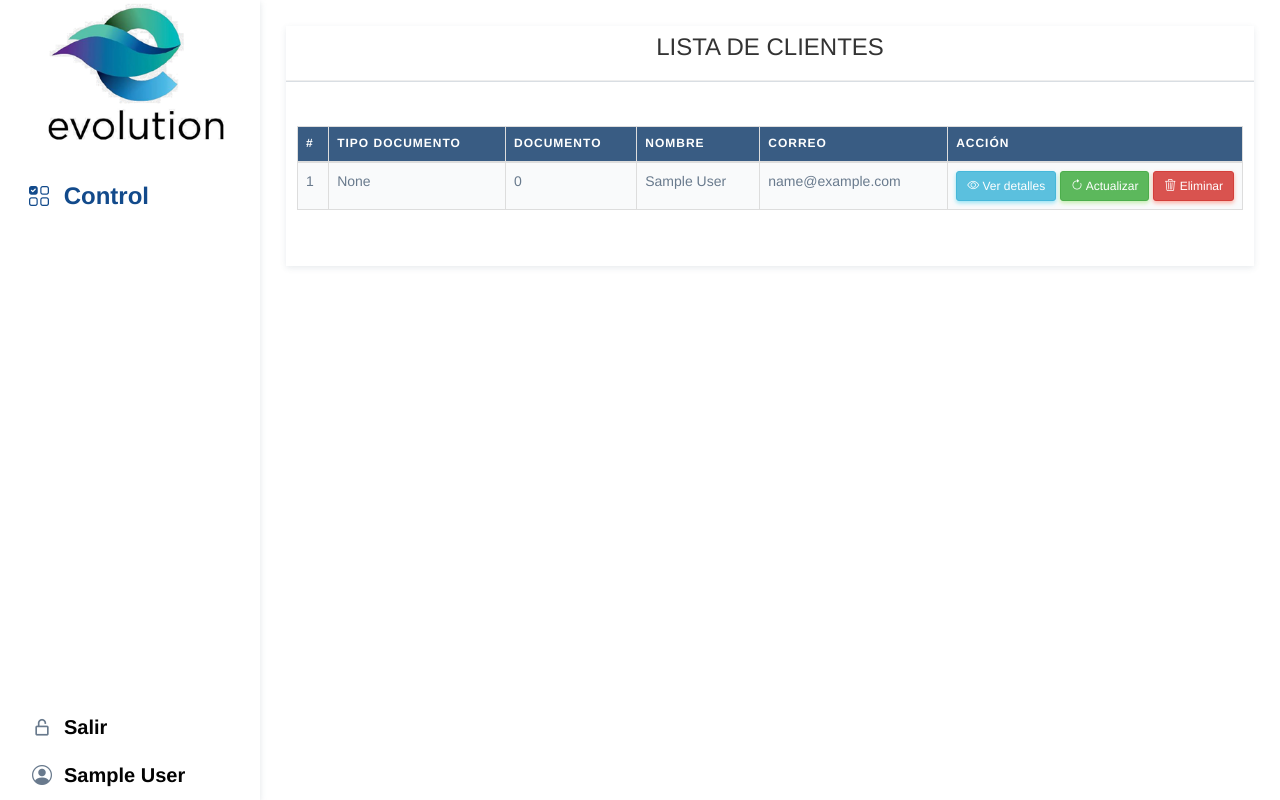
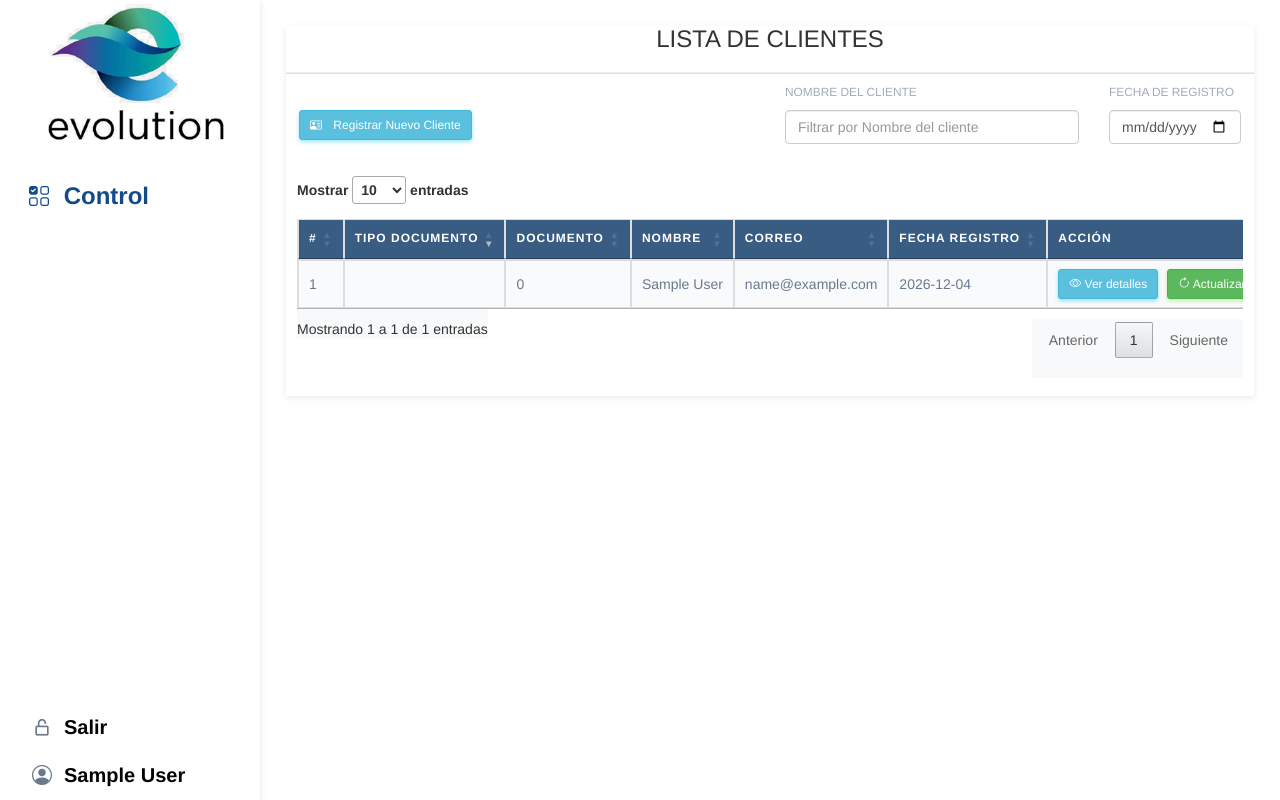
Before and after one commit to hmedina2024/Evolution_plastic_V1, a Flask app: page /lista-de-clientes in a window 1280 px wide. Run offline with Flask 3, Linux system fonts and the light colour scheme; the visitor is signed in with stand-in values (Sample User, id 1); lists and menus that the app fills with data are empty; parts of the project's set-up code (start-up, migrations or seed data) failed here and were passed over; some libraries are stand-ins or nearby versions.

Commit message:
Se agrega Filtros a las listas de operaciones y clientes

```diff
--- a/my-app/controllers/funciones_home.py
+++ b/my-app/controllers/funciones_home.py
@@ -8,10 +8,11 @@ from conexion.models import db, Operaciones, Empleados, TipoEmpleado, Procesos,
 import datetime
 import re
 import openpyxl  # Para generar el Excel
-from flask import send_file, session, Flask
+from flask import send_file, session, Flask,url_for
 from conexion.models import db, Empleados, Procesos, Actividades, OrdenProduccion
 from sqlalchemy import or_
 from datetime import datetime,timedelta
+from flask_sqlalchemy import SQLAlchemy
 
 ### Empleados
 def procesar_form_empleado(dataForm, foto_perfil):
@@ -502,23 +503,53 @@ def procesar_imagen_cliente(foto):
         return []
 
 # Lista de Clientes con paginación
-def sql_lista_clientes_bd(page=1, per_page=10):
+def buscar_cliente_bd(search='', start=0, length=10):
     try:
-        offset = (page - 1) * per_page
-        query = db.session.query(Clientes).filter(Clientes.fecha_borrado.is_(None)).order_by(Clientes.id_cliente.desc()).limit(per_page).offset(offset)
-        clientes_bd = query.all()
-        return [{
+        # Consulta base
+        query = db.session.query(Clientes)
+
+        # Filtros
+        if search:
+            # Buscar en múltiples columnas
+            query = query.filter(
+                db.or_(
+                    Clientes.nombre_cliente.ilike(f'%{search}%'),
+                    Clientes.documento.ilike(f'%{search}%'),
+                    Clientes.email_cliente.ilike(f'%{search}%'),
+                    db.func.date(Clientes.fecha_registro) == search  # Para búsqueda exacta de fecha
+                )
+            )
+
+        # Total de registros sin filtrar
+        total = db.session.query(Clientes).count()
+        app.logger.debug(f"Total de registros sin filtrar: {total}")
+
+        # Total de registros filtrados
+        total_filtered = query.count()
+        app.logger.debug(f"Total de registros filtrados: {total_filtered}")
+
+        # Aplicar paginación
+        clientes = query.order_by(Clientes.id_cliente.desc()).offset(start).limit(length).all()
+        app.logger.debug(f"Clientes obtenidos: {len(clientes)} registros")
+
+        # Formatear los datos
+        data = [{
             'id_cliente': c.id_cliente,
             'tipo_documento': c.tipo_documento,
             'documento': c.documento,
             'nombre_cliente': c.nombre_cliente,
-            'telefono_cliente': c.telefono_cliente,
+            'email_cliente': c.email_cliente,
+            'fecha_registro': c.fecha_registro.strftime('%Y-%m-%d') if c.fecha_registro else None,
             'foto_cliente': c.foto_cliente,
-            'email_cliente': c.email_cliente
-        } for c in clientes_bd]
+            'url_editar': url_for('viewEditarCliente', id=c.id_cliente)
+        } for c in clientes]
+        app.logger.debug(f"Datos formateados: {data}")
+
+        return data, total, total_filtered
+
     except Exception as e:
-        app.logger.error(f"Error en la función sql_lista_clientes_bd: {e}")
-        return None
+        app.logger.error(f"Ocurrió un error en def buscar_cliente_bd: {str(e)}")
+        return [], 0, 0
 
 # Total clientes:
 def get_total_clientes():
@@ -549,19 +580,66 @@ def sql_detalles_clientes_bd(id_cliente):
         app.logger.error(f"Error en la función sql_detalles_clientes_bd: {e}")
         return None
 
-def buscar_cliente_bd(search):
+def buscar_cliente_bd(search='', search_date='', start=0, length=10, order=[{'column': 0, 'dir': 'desc'}]):
     try:
-        query = db.session.query(Clientes).filter(Clientes.nombre_cliente.ilike(f'%{search}%')).order_by(Clientes.id_cliente.desc()).all()
-        return [{
+        query = db.session.query(Clientes)
+
+        # Aplicar filtros
+        if search:
+            query = query.filter(Clientes.nombre_cliente.ilike(f'%{search}%'))
+        if search_date:
+            query = query.filter(db.func.date(Clientes.fecha_registro) == search_date)
+
+        # Total de registros sin filtrar
+        total = db.session.query(Clientes).count()
+        app.logger.debug(f"Total de registros sin filtrar: {total}")
+
+        # Total de registros filtrados
+        total_filtered = query.count()
+        app.logger.debug(f"Total de registros filtrados: {total_filtered}")
+
+        # Mapear columnas de DataTables a campos de la tabla
+        column_map = {
+            0: Clientes.id_cliente,          # #
+            1: Clientes.tipo_documento,      # Tipo Documento
+            2: Clientes.documento,           # Documento
+            3: Clientes.nombre_cliente,      # Nombre
+            4: Clientes.email_cliente,       # Correo
+            5: Clientes.fecha_registro       # Fecha Registro
+        }
+
+        # Aplicar ordenamiento basado en el parámetro 'order' de DataTables
+        if order and len(order) > 0:
+            order_col = order[0]['column']
+            order_dir = order[0]['dir']
+            if order_col in column_map:
+                if order_dir == 'asc':
+                    query = query.order_by(column_map[order_col].asc())
+                else:
+                    query = query.order_by(column_map[order_col].desc())
+
+        # Aplicar paginación
+        clientes = query.offset(start).limit(length).all()
+        app.logger.debug(f"Clientes obtenidos: {len(clientes)} registros")
+
+        # Formatear los datos
+        data = [{
             'id_cliente': c.id_cliente,
             'tipo_documento': c.tipo_documento,
             'documento': c.documento,
             'nombre_cliente': c.nombre_cliente,
-            'email_cliente': c.email_cliente
-        } for c in query]
+            'email_cliente': c.email_cliente,
+            'fecha_registro': c.fecha_registro.strftime('%Y-%m-%d') if c.fecha_registro else None,
+            'foto_cliente': c.foto_cliente,
+            'url_editar': url_for('viewEditarCliente', id=c.id_cliente)
+        } for c in clientes]
+        app.logger.debug(f"Datos formateados: {data}")
+
+        return data, total, total_filtered
+
     except Exception as e:
-        app.logger.error(f"Ocurrió un error en def buscar_cliente_bd: {e}")
-        return []
+        app.logger.error(f"Ocurrió un error en def buscar_cliente_bd: {str(e)}")
+        return [], 0, 0
 
 def buscar_cliente_unico(id):
     try:
@@ -841,11 +919,81 @@ def sql_lista_operaciones_bd(page=1, per_page=10):
             'proceso': o.proceso,
             'actividad': o.actividad,
             'codigo_op': o.codigo_op,
-            'cantidad': o.cantidad
+            'cantidad': o.cantidad,
+            'fecha_registro': o.fecha_registro
         } for o in operaciones_bd]
     except Exception as e:
         app.logger.error(f"Error en la función sql_lista_operaciones_bd: {e}")
         return None
+
+def buscar_operaciones_bd(empleado='', fecha='', hora='', start=0, length=10, order=[{'column': 0, 'dir': 'desc'}]):
+    try:
+        query = db.session.query(Operaciones)
+
+        # Aplicar filtros
+        if empleado:
+            query = query.filter(
+                db.or_(
+                    Operaciones.nombre_empleado.ilike(f'%{empleado}%')
+                )
+            )
+        if fecha:
+            query = query.filter(db.func.date(Operaciones.fecha_registro) == fecha)
+        if hora:
+            # Suponiendo que fecha_registro incluye hora (datetime), filtramos por hora
+            query = query.filter(db.func.time(Operaciones.fecha_registro) == hora)
+
+        # Total de registros sin filtrar
+        total = db.session.query(Operaciones).count()
+        app.logger.debug(f"Total de registros sin filtrar: {total}")
+
+        # Total de registros filtrados
+        total_filtered = query.count()
+        app.logger.debug(f"Total de registros filtrados: {total_filtered}")
+
+        # Mapear columnas de DataTables a campos de la tabla
+        column_map = {
+            0: Operaciones.id_operacion,      # #
+            1: Operaciones.id_operacion,      # ID
+            2: Operaciones.nombre_empleado,   # Empleado
+            3: Operaciones.proceso,           # Proceso
+            4: Operaciones.actividad,         # Actividad
+            5: Operaciones.codigo_op,         # Cod. OP
+            6: Operaciones.cantidad,          # Cantidad
+            7: Operaciones.fecha_registro     # fecha_registro
+        }
+
+        # Aplicar ordenamiento basado en el parámetro 'order' de DataTables
+        if order and len(order) > 0:
+            order_col = order[0]['column']
+            order_dir = order[0]['dir']
+            if order_col in column_map:
+                if order_dir == 'asc':
+                    query = query.order_by(column_map[order_col].asc())
+                else:
+                    query = query.order_by(column_map[order_col].desc())
+
+        # Aplicar paginación
+        operaciones = query.offset(start).limit(length).all()
+        app.logger.debug(f"Operaciones obtenidas: {len(operaciones)} registros")
+
+        # Formatear los datos
+        data = [{
+            'id_operacion': o.id_operacion,
+            'nombre_empleado': o.nombre_empleado,
+            'proceso': o.proceso,
+            'actividad': o.actividad,
+            'codigo_op': o.codigo_op,
+            'cantidad': o.cantidad,
+            'fecha_registro': (o.fecha_registro - timedelta(hours=5)).strftime('%Y-%m-%d %I:%M %p')
+        } for o in operaciones]
+        app.logger.debug(f"Datos formateados: {data}")
+
+        return data, total, total_filtered
+
+    except Exception as e:
+        app.logger.error(f"Ocurrió un error en buscar_operaciones_bd: {str(e)}")
+        return [], 0, 0
 
 
 def get_total_operaciones():
@@ -896,7 +1044,7 @@ def buscar_operacion_unico(id):
                 'novedad': operacion.novedad,
                 'fecha_hora_inicio': operacion.fecha_hora_inicio,
                 'fecha_hora_fin': operacion.fecha_hora_fin,
-                'fecha_registro': operacion.fecha_registro
+                'fecha_registro': (operacion.fecha_registro - timedelta(hours=5)).strftime('%Y-%m-%d %I:%M %p'),
             }
         return None
     except Exception as e:
--- a/my-app/static/assets/css/my_style.css
+++ b/my-app/static/assets/css/my_style.css
@@ -297,3 +297,46 @@ tbody tr:hover {
   padding: 6px 12px; /* Asegura un padding consistente con los campos de formulario */
   box-sizing: border-box; /* Incluye padding y bordes en el cálculo de la altura */
 }
+
+
+  .table-responsive {
+    max-height: 700px !important; /* Altura fija para la tabla */
+    overflow-y: auto; /* Desplazamiento vertical dentro de la tabla */
+    position: relative; /* Asegurar que los elementos internos no afecten el contenedor */
+  }
+  .dataTables_wrapper {
+    overflow: visible; /* Permitir que los controles queden fuera del área de desplazamiento */
+  }
+  .dataTables_length, .dataTables_filter, .dataTables_info, .dataTables_paginate {
+    margin-bottom: 10px; /* Espaciado para que los controles sean visibles */
+  }
+  .dataTables_paginate {
+    padding-bottom: 20px; /* Espacio adicional en la parte inferior */
+  }
+  /* Fijar los controles en la parte inferior */
+  .dataTables_wrapper .dataTables_info,
+  .dataTables_wrapper .dataTables_paginate {
+    position: sticky;
+    bottom: 0;
+    background: #f8f9fa; /* Color de fondo para que sean visibles */
+    z-index: 10;
+  }
+
+  .table-responsive {
+    max-height: 700px !important;
+    overflow-y: auto;
+  }
+  .dataTables_wrapper .dataTables_paginate {
+    margin-top: 10px;
+    padding-bottom: 20px;
+  }
+
+
+  .btn-sm {
+    margin-right: 5px;
+    padding: 2px 8px;
+    font-size: 0.85rem;
+  }
+  .btn-sm:last-child {
+    margin-right: 0;
+  }
--- a/my-app/templates/public/clientes/lista_clientes.html
+++ b/my-app/templates/public/clientes/lista_clientes.html
@@ -1,28 +1,38 @@
 {% extends 'public/base_cpanel.html' %}
-<!--Cambiando el title-->
 {% block title %}Lista de Clientes{% endblock %}
-<!--Inicio del block-->
-{% block body %}
 
-<script src="https://code.jquery.com/jquery-3.6.0.min.js"></script>
-<script src="https://cdn.datatables.net/1.11.5/js/jquery.dataTables.min.js"></script>
+{% block customCSS %}
 <link rel="stylesheet" href="https://cdn.datatables.net/1.11.5/css/jquery.dataTables.min.css">
 
+{% endblock %}
+
+{% block body %}
 <div class="card" style="border-radius: 0px !important">
-  <div class="row justify-content-center mb-2">
-    <div class="col-md-12 mb-4">
-      <h3 class="text-center mt-2 mb-3">LISTA DE CLIENTES</h3>
+  <div class="row justify-content-center mb-0">
+    <div class="col-md-12 mb-0">
+      <h3 class="text-center mt-0 mb-3">LISTA DE CLIENTES</h3>
       <hr />
+    </div>
+    <div class="row justify-content-end mb-3">
+      <div class="col-md-6 mt-0 py-3">
+        <a href="{{ url_for('viewFormCliente') }}" class="btn btn-info btn-sm">
+          <i class="bi bi-person-vcard me-2"></i> Registrar Nuevo Cliente
+        </a>
+      </div>
+      <div class="col-md-4 position-relative mt-0 py-3">
+        <label for="filterNombre" class="form-label small text-muted" style="position: absolute; top: -10px; left: 10px; background: white; padding: 0 5px;">Nombre del Cliente</label>
+        <input type="text" id="filterNombre" class="form-control" placeholder="Filtrar por Nombre del cliente">
+      </div>
+
+      <div class="col-md-2 position-relative mt-0 py-3">
+        <label for="filterFecha" class="form-label small text-muted" style="position: absolute; top: -10px; left: 10px; background: white; padding: 0 5px;">Fecha de registro</label>
+        <input type="date" id="filterFecha" class="form-control">
+      </div>
     </div>
 
     <div class="row justify-content-center mb-2">
-      <div class="table-responsive text-nowrap table-hover" style="max-height: 500px; overflow-y: auto;">
-        <table
-          table-hover
-          id="tbl_clientes"
-          class="table table-striped table-bordered"
-          cellspacing="0"
-          width="100%">
+      <div class="table-responsive text-nowrap table-hover">
+        <table id="tbl_clientes" class="table table-striped table-bordered" cellspacing="0" width="100%">
           <thead>
             <tr>
               <th style="position: sticky; top: 0; background: #395c83; color: white; z-index: 1;">#</th>
@@ -30,81 +40,96 @@
               <th style="position: sticky; top: 0; background: #395c83; color: white; z-index: 1;">Documento</th>
               <th style="position: sticky; top: 0; background: #395c83; color: white; z-index: 1;">Nombre</th>
               <th style="position: sticky; top: 0; background: #395c83; color: white; z-index: 1;">Correo</th>
+              <th style="position: sticky; top: 0; background: #395c83; color: white; z-index: 1;">Fecha Registro</th>
               <th style="position: sticky; top: 0; background: #395c83; color: white; z-index: 1;">Acción</th>
             </tr>
           </thead>
-          <tbody>
-            {% for cliente in clientes %}
-            <tr id="cliente_{{ cliente.id_cliente }}">
-              <td>{{ loop.index }}</td>
-              <td>{{ cliente.tipo_documento }}</td>
-              <td>{{ cliente.documento }}</td>
-              <td>{{ cliente.nombre_cliente }}</td>
-              <td>{{ cliente.email_cliente }}</td>
-              <td width="10px">
-                <a
-                  href="/detalles-cliente/{{ cliente.id_cliente }}"
-                  title="Ver envio"
-                  type="button"
-                  class="btn btn-info btn-sm"
-                  data-bs-toggle="tooltip"
-                  data-bs-offset="0,4"
-                  data-bs-placement="top"
-                  data-bs-html="true"
-                  title="<span>Ver detalles</span>">
-                  <i class="bi bi-eye"></i>
-                  Ver detalles
-                </a>
-                <a
-                  href="{{ url_for('viewEditarCliente', id = cliente.id_cliente) }}"
-                  class="btn btn-success btn-sm"
-                  tooltip="Actualizar Registro">
-                  <i class="bi bi-arrow-clockwise"></i>
-                  Actualizar
-                </a>
-                <a
-                  href="#"
-                  onclick="eliminarCliente('{{ cliente.id_cliente }}','{{ cliente.foto_cliente }}');"
-                  class="btn btn-danger btn-sm"
-                  data-bs-toggle="tooltip"
-                  data-bs-offset="0,4"
-                  data-bs-placement="top"
-                  data-bs-html="true"
-                  title="<span>Eliminar cliente {{ cliente.nombre_cliente }}</span>">
-                  <i class="bi bi-trash3"></i>
-                  Eliminar
-                </a>
-              </td>
-            </tr>
-            {% endfor %}
-          </tbody>
         </table>
-      </div>
-      <!-- Paginación con Flask-Paginate -->
-      <div class="pagination">
-        {{ pagination.links }}
       </div>
     </div>
   </div>
 </div>
+{% endblock %}
 
-{% endblock %}
+{% block customJS %}
+<script src="https://code.jquery.com/jquery-3.6.0.min.js"></script>
+<script src="https://cdn.datatables.net/1.11.5/js/jquery.dataTables.min.js"></script>
 <script>
 $(document).ready(function() {
-      $('#tbl_clientes').DataTable({
-          "pageLength": 10,  // Registros por página
-          "order": [[1, "desc"]],  // Ordenar por la columna Tipo Documento (índice 1) descendente
+    var table = $('#tbl_clientes').DataTable({
+        "serverSide": true,
+        "ajax": {
+            "url": "/buscando-cliente",
+            "type": "POST",
+            "contentType": "application/json",
+            "data": function(d) {
+                d.busqueda = $('#filterNombre').val();
+                d.fecha = $('#filterFecha').val();
+                return JSON.stringify(d);
+            },
+            "dataSrc": function(json) {
+                if (json.fin === 0) return [];
+                return json.data;
+            },
+            "error": function(xhr, error, thrown) {
+                console.log("Error en AJAX: ", xhr.status, error, thrown);
+            }
+        },
+        "columns": [
+            { "data": null, "render": function(data, type, row, meta) { return meta.row + meta.settings._iDisplayStart + 1; } },
+            { "data": "tipo_documento" },
+            { "data": "documento" },
+            { "data": "nombre_cliente" },
+            { "data": "email_cliente" },
+            { "data": "fecha_registro" },
+            { "data": null, "render": function(data, type, row) {
+                return `
+                <a href="/detalles-cliente/${row.id_cliente}" class="btn btn-info btn-sm"><i class="bi bi-eye"></i> Ver detalles</a>
+                <a href="${row.url_editar}" class="btn btn-success btn-sm"><i class="bi bi-arrow-clockwise"></i> Actualizar</a>
+                <a href="#" onclick="eliminarCliente('${row.id_cliente}', '${row.foto_cliente}');" class="btn btn-danger btn-sm"><i class="bi bi-trash3"></i> Eliminar</a>`;
+            }}
+        ],
+        "pageLength": 10,
+        "order": [[1, "desc"]],
         "responsive": true,
-          "scrollY": "500px",
-          "scrollCollapse": true,
-          "paging": false  // Desactiva la paginación de DataTables para evitar conflictos con Flask-Paginate
+        "scrollY": "500px", /* Altura fija para la tabla */
+        "scrollCollapse": true, /* Colapsa el desplazamiento si hay menos datos */
+        "processing": true,
+        "language": {
+            "url": "//cdn.datatables.net/plug-ins/1.11.5/i18n/Spanish.json", // Aseguramos la traducción
+            "lengthMenu": "Mostrar _MENU_ entradas",
+            "info": "Mostrando _START_ a _END_ de _TOTAL_ entradas",
+            "paginate": {
+                "previous": "Anterior",
+                "next": "Siguiente"
+            }
+        },
+        "searching": false,
+        "dom": 'lfrtip' // Manteniendo los controles visibles
+    });
+
+    // Evento para el filtro por nombre con debounce
+    var debounceTimer;
+    $('#filterNombre').on('keyup', function() {
+        clearTimeout(debounceTimer);
+        debounceTimer = setTimeout(function() {
+            table.ajax.reload();
+        }, 200);
+    });
+
+    // Evento para el filtro por fecha con debounce
+    $('#filterFecha').on('change', function() {
+        clearTimeout(debounceTimer);
+        debounceTimer = setTimeout(function() {
+            table.ajax.reload();
+        }, 300);
     });
 });
 
-  // Función para eliminar cliente (ajusta según tu lógica)
 function eliminarCliente(id_cliente, foto_cliente) {
     if (confirm('¿Estás seguro de eliminar este cliente?')) {
         window.location.href = '/borrar-cliente/' + id_cliente + '/' + encodeURIComponent(foto_cliente);
     }
 }
 </script>
+{% endblock %}
```
Also changed, not shown: my-app/routers/router_home.py (+62 -24 lines), my-app/templates/public/operaciones/lista_operaciones.html (+103 -37 lines). Lines whose indentation alone changed are shown as unchanged.
